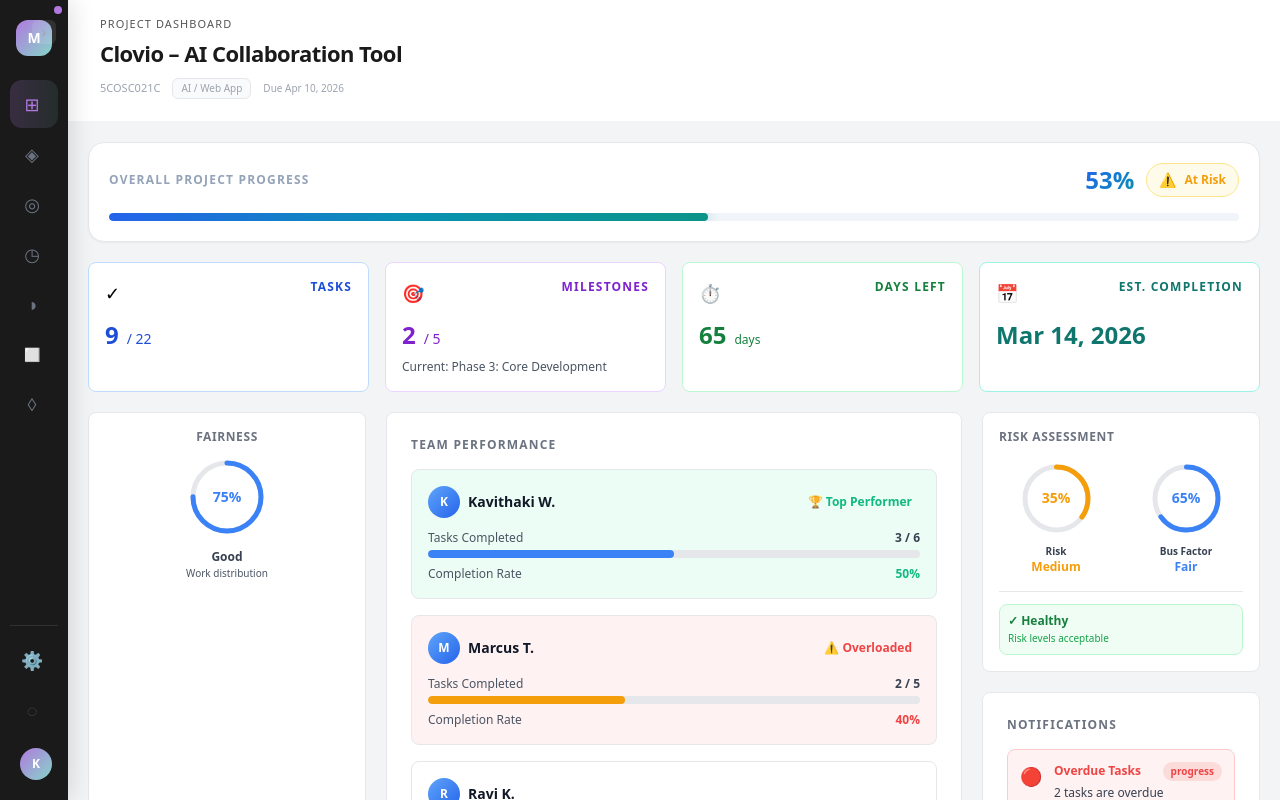
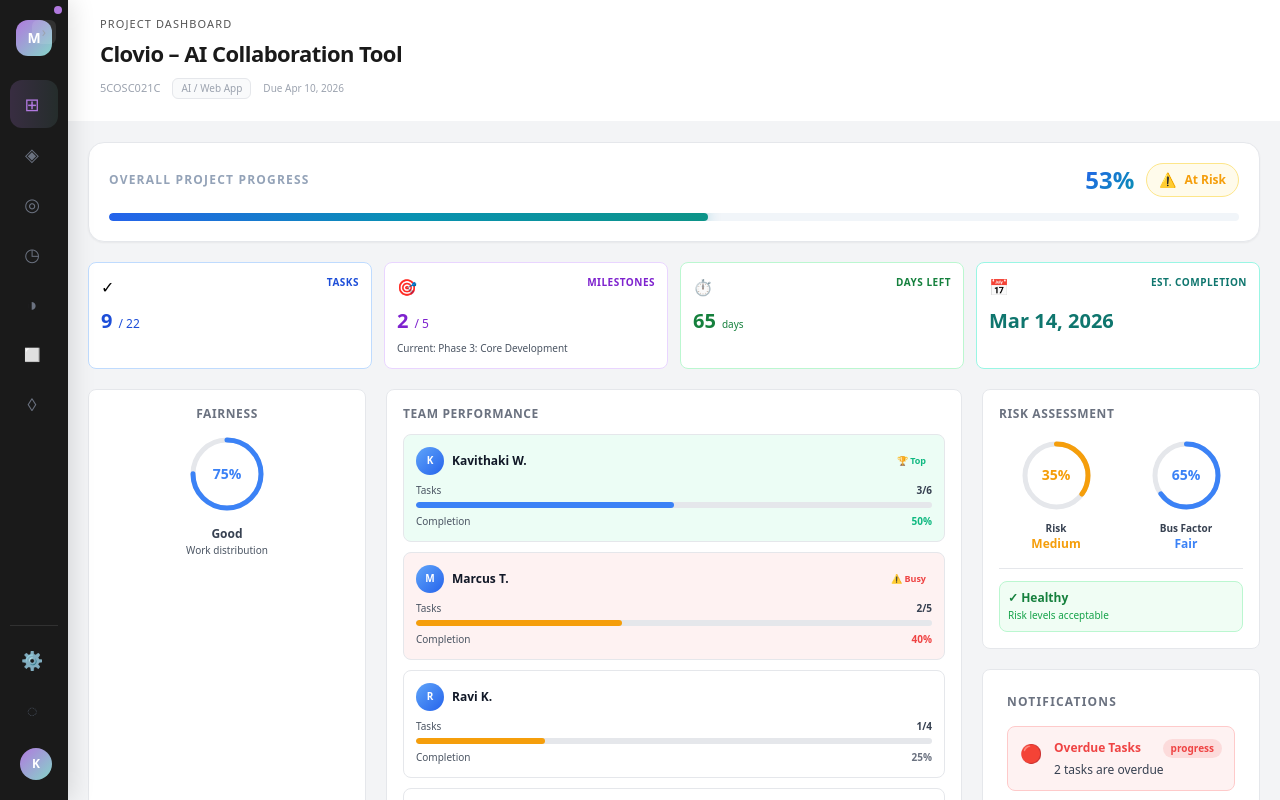
Before and after one commit to SDGP-Clovio/clovio-platform, a React (Vite) app in the folder frontend/: page /#/project/1 in a window 1280 px wide. Built offline with nearby package versions, Linux system fonts and the light colour scheme.

Commit message:
Adjusted Components

```diff
--- a/frontend/src/components/Progress Tracking/ProgressStats.tsx
+++ b/frontend/src/components/Progress Tracking/ProgressStats.tsx
@@ -62,7 +62,7 @@ export default function ProgressStats({ plan, dueDate }: ProgressStatsProps) {
   ];
 
   return (
-    <div className="grid grid-cols-1 md:grid-cols-2 lg:grid-cols-4 gap-4">
+    <div className="grid grid-cols-1 md:grid-cols-2 lg:grid-cols-4 gap-3">
       {stats.map((stat, idx) => {
         const bgColors = {
           blue: "bg-blue-50 border-blue-200",
@@ -83,26 +83,26 @@ export default function ProgressStats({ plan, dueDate }: ProgressStatsProps) {
         };
 
         return (
-          <div key={idx} className={`bg-white rounded-lg border p-4 ${bgColors[stat.color as keyof typeof bgColors]}`}>
-            <div className="flex items-start justify-between mb-3">
-              <span className="text-lg">{stat.icon}</span>
-              <p className={`text-xs font-semibold uppercase tracking-widest ${textColors[stat.color as keyof typeof textColors]}`}>
+          <div key={idx} className={`bg-white rounded-lg border p-3 ${bgColors[stat.color as keyof typeof bgColors]}`}>
+            <div className="flex items-start justify-between mb-2">
+              <span className="text-base">{stat.icon}</span>
+              <p className={`text-[10px] font-semibold uppercase tracking-wider ${textColors[stat.color as keyof typeof textColors]}`}>
                 {stat.label}
               </p>
             </div>
 
             {/* Value */}
-            <div className="flex items-baseline gap-2">
-              <p className={`text-2xl font-bold ${textColors[stat.color as keyof typeof textColors]}`}>
+            <div className="flex items-baseline gap-1.5">
+              <p className={`text-xl font-bold ${textColors[stat.color as keyof typeof textColors]}`}>
                 {stat.value}
               </p>
               {stat.total && (
-                <p className={`text-sm ${textColors[stat.color as keyof typeof textColors]}`}>
+                <p className={`text-xs ${textColors[stat.color as keyof typeof textColors]}`}>
                   / {stat.total}
                 </p>
               )}
               {stat.unit && (
-                <p className={`text-xs ${textColors[stat.color as keyof typeof textColors]}`}>
+                <p className={`text-[10px] ${textColors[stat.color as keyof typeof textColors]}`}>
                   {stat.unit}
                 </p>
               )}
@@ -110,7 +110,7 @@ export default function ProgressStats({ plan, dueDate }: ProgressStatsProps) {
 
             {/* Subtext */}
             {stat.subtext && (
-              <p className="text-xs text-gray-600 mt-2">{stat.subtext}</p>
+              <p className="text-[10px] text-gray-600 mt-1.5">{stat.subtext}</p>
             )}
           </div>
         );
--- a/frontend/src/components/Progress Tracking/TeamPerformance.tsx
+++ b/frontend/src/components/Progress Tracking/TeamPerformance.tsx
@@ -25,8 +25,8 @@ export default function TeamPerformance({ plan }: TeamPerformanceProps) {
 
   if (members.length === 0) {
     return (
-      <div className="bg-white rounded-lg border border-gray-200 p-6 h-full flex items-center justify-center">
-        <p className="text-center text-gray-500 text-sm">No team members assigned</p>
+      <div className="bg-white rounded-lg border border-gray-200 p-4 h-full flex items-center justify-center">
+        <p className="text-center text-gray-500 text-xs">No team members</p>
       </div>
     );
   }
@@ -37,53 +37,53 @@ export default function TeamPerformance({ plan }: TeamPerformanceProps) {
     const workloadPercent = (member.assigned / maxWorkload) * 100;
 
     if (member.name === mostProductive) {
-      return { badge: "🏆 Top Performer", color: "#10B981", bgColor: "bg-emerald-50" };
+      return { badge: "🏆 Top", color: "#10B981", bgColor: "bg-emerald-50" };
     }
     if (workloadPercent > 80) {
-      return { badge: "⚠️ Overloaded", color: "#EF4444", bgColor: "bg-red-50" };
+      return { badge: "⚠️ Busy", color: "#EF4444", bgColor: "bg-red-50" };
     }
     if (workloadPercent < 30) {
-      return { badge: "◀️ Underutilized", color: "#3B82F6", bgColor: "bg-blue-50" };
+      return { badge: "◀ Free", color: "#3B82F6", bgColor: "bg-blue-50" };
     }
     return { badge: "", color: "#6B7280", bgColor: "bg-white" };
   };
 
   return (
-    <div className="bg-white rounded-lg border border-gray-200 p-6 h-full flex flex-col gap-4">
-      <p className="text-xs font-semibold text-gray-500 uppercase tracking-widest">Team Performance</p>
+    <div className="bg-white rounded-lg border border-gray-200 p-4 h-full flex flex-col gap-3">
+      <p className="text-xs font-semibold text-gray-500 uppercase tracking-wider">Team Performance</p>
 
-      <div className="flex-1 overflow-y-auto space-y-4">
+      <div className="flex-1 overflow-y-auto space-y-2.5">
         {members.map((member) => {
           const completionPercent = member.assigned > 0 ? (member.completed / member.assigned) * 100 : 0;
           const status = getMemberStatus(member);
 
           return (
-            <div key={member.name} className={`p-4 rounded-lg border border-gray-200 ${status.bgColor}`}>
+            <div key={member.name} className={`p-3 rounded-lg border border-gray-200 ${status.bgColor}`}>
               {/* Member Header */}
-              <div className="flex items-center justify-between mb-3">
+              <div className="flex items-center justify-between mb-2">
                 <div className="flex items-center gap-2">
                   {/* Avatar */}
-                  <div className="w-8 h-8 rounded-full bg-gradient-to-br from-blue-400 to-blue-600 flex items-center justify-center">
-                    <span className="text-xs font-bold text-white">{member.name.charAt(0).toUpperCase()}</span>
+                  <div className="w-7 h-7 rounded-full bg-gradient-to-br from-blue-400 to-blue-600 flex items-center justify-center flex-shrink-0">
+                    <span className="text-[10px] font-bold text-white">{member.name.charAt(0).toUpperCase()}</span>
                   </div>
-                  <p className="font-semibold text-sm text-gray-900">{member.name}</p>
+                  <p className="font-semibold text-xs text-gray-900 truncate">{member.name}</p>
                 </div>
                 {status.badge && (
-                  <span className="text-xs font-semibold px-2 py-1 rounded-full" style={{ color: status.color }}>
+                  <span className="text-[9px] font-semibold px-1.5 py-0.5 rounded-full whitespace-nowrap flex-shrink-0" style={{ color: status.color }}>
                     {status.badge}
                   </span>
                 )}
               </div>
 
               {/* Progress Bar */}
-              <div className="mb-2">
+              <div className="mb-1.5">
                 <div className="flex items-center justify-between mb-1">
-                  <p className="text-xs text-gray-600">Tasks Completed</p>
-                  <p className="text-xs font-semibold text-gray-700">
-                    {member.completed} / {member.assigned}
+                  <p className="text-[10px] text-gray-600">Tasks</p>
+                  <p className="text-[10px] font-semibold text-gray-700">
+                    {member.completed}/{member.assigned}
                   </p>
                 </div>
-                <div className="w-full h-2 bg-gray-200 rounded-full overflow-hidden">
+                <div className="w-full h-1.5 bg-gray-200 rounded-full overflow-hidden">
                   <div
                     className="h-full rounded-full"
                     style={{
@@ -96,8 +96,8 @@ export default function TeamPerformance({ plan }: TeamPerformanceProps) {
 
               {/* Completion Rate */}
               <div className="flex items-center justify-between">
-                <p className="text-xs text-gray-600">Completion Rate</p>
-                <p className="text-xs font-bold" style={{ color: status.color }}>
+                <p className="text-[10px] text-gray-600">Completion</p>
+                <p className="text-[10px] font-bold" style={{ color: status.color }}>
                   {Math.round(completionPercent)}%
                 </p>
               </div>
@@ -107,10 +107,9 @@ export default function TeamPerformance({ plan }: TeamPerformanceProps) {
       </div>
 
       {/* Summary */}
-      <div className="pt-3 border-t border-gray-200">
-        <p className="text-xs text-gray-600">
-          <span className="font-semibold">{members.length}</span> team members working on{" "}
-          <span className="font-semibold">{members.reduce((sum, m) => sum + m.assigned, 0)}</span> tasks
+      <div className="pt-2 border-t border-gray-200">
+        <p className="text-[10px] text-gray-600 leading-tight">
+          <span className="font-semibold">{members.length}</span> members • <span className="font-semibold">{members.reduce((sum, m) => sum + m.assigned, 0)}</span> tasks
         </p>
       </div>
     </div>
```
